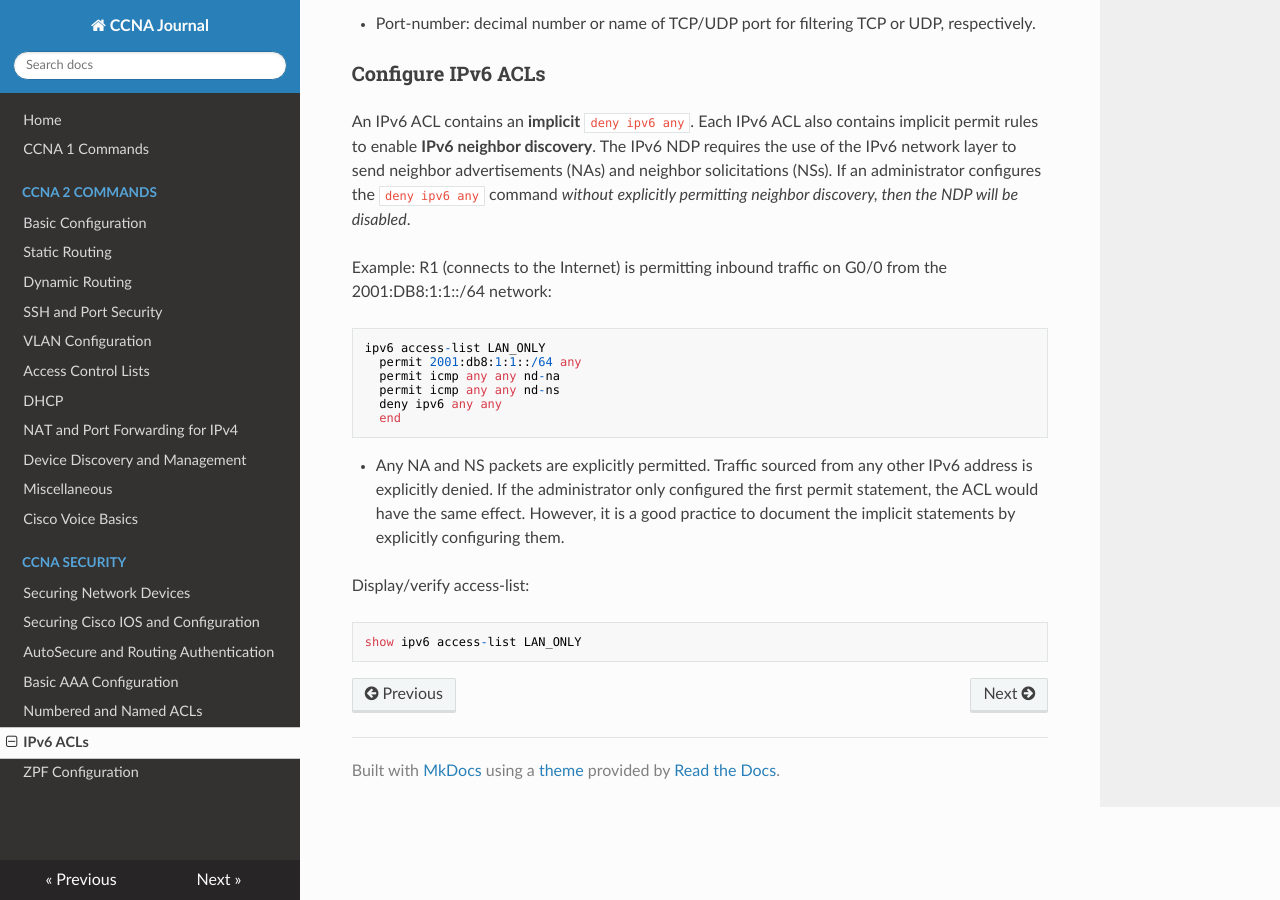
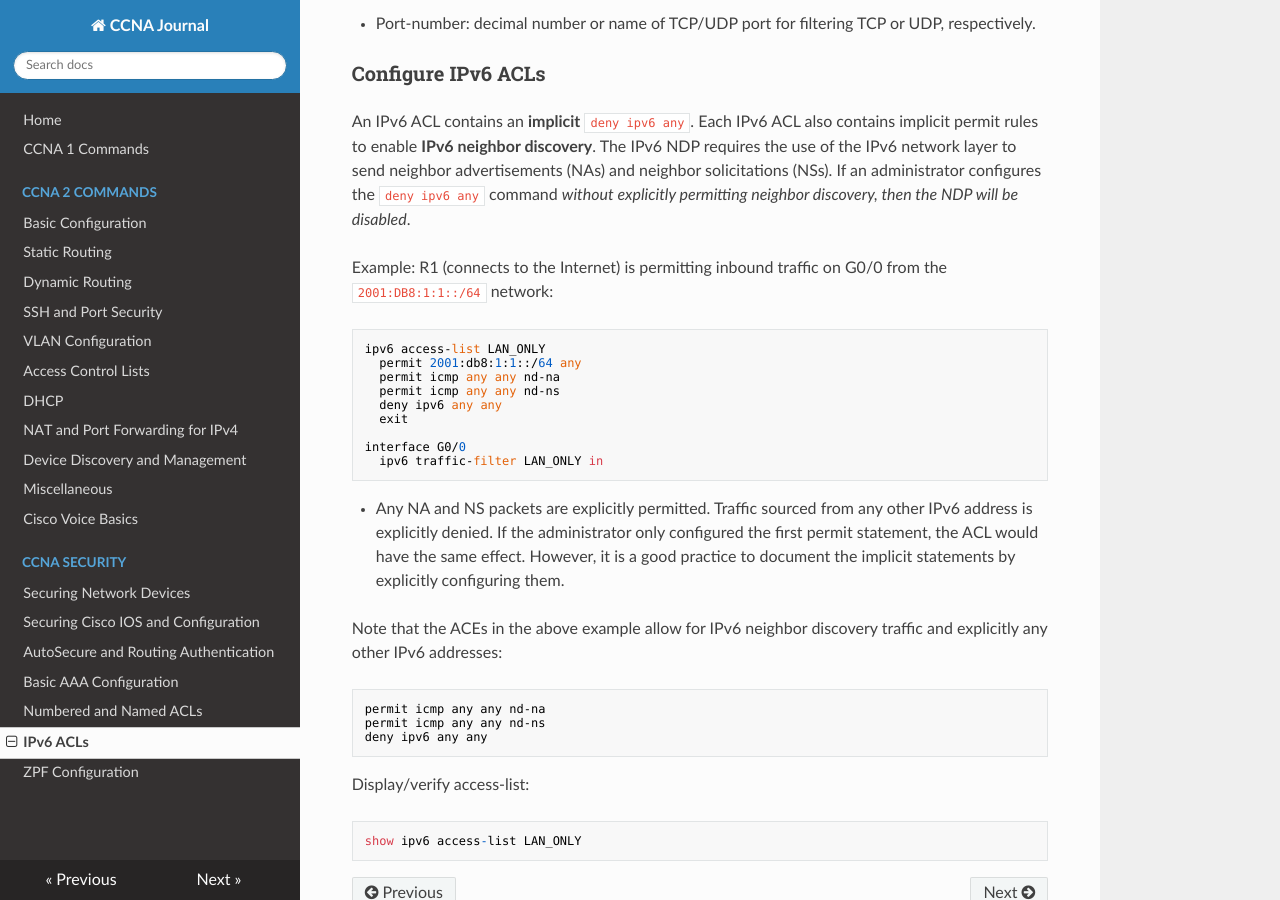
Before and after one commit to dotneko/ccna-ref, an MkDocs documentation site: the page built from docs/CCNAS/S04-2_IPv6_ACLs.md, in a window 1280 px wide and 900 px high, scrolled down 642 px. Built offline with MkDocs 1.6.1, drawn with Linux system fonts in a browser that asks for light colours; nearby versions of some CDN libraries; old or Windows-style settings are respelled for this version of MkDocs.

Commit message:
Minor edit

````diff
--- a/docs/CCNAS/S04-2_IPv6_ACLs.md
+++ b/docs/CCNAS/S04-2_IPv6_ACLs.md
@@ -23,7 +23,7 @@
 
 An IPv6 ACL contains an **implicit** `deny ipv6 any`. Each IPv6 ACL also contains implicit permit rules to enable **IPv6 neighbor discovery**. The IPv6 NDP requires the use of the IPv6 network layer to send neighbor advertisements (NAs) and neighbor solicitations (NSs). If an administrator configures the `deny ipv6 any` command *without explicitly permitting neighbor discovery, then the NDP will be disabled*.
 
-Example: R1 (connects to the Internet) is permitting inbound traffic on G0/0 from the 2001:DB8:1:1::/64 network:
+Example: R1 (connects to the Internet) is permitting inbound traffic on G0/0 from the `2001:DB8:1:1::/64` network:
 
 ```
 ipv6 access-list LAN_ONLY
@@ -31,9 +31,21 @@
   permit icmp any any nd-na
   permit icmp any any nd-ns
   deny ipv6 any any
-  end
+  exit
+
+interface G0/0
+  ipv6 traffic-filter LAN_ONLY in
 ```
+
 - Any NA and NS packets are explicitly permitted. Traffic sourced from any other IPv6 address is explicitly denied. If the administrator only configured the first permit statement, the ACL would have the same effect. However, it is a good practice to document the implicit statements by explicitly configuring them.
+
+Note that the ACEs in the above example allow for IPv6 neighbor discovery traffic and explicitly any other IPv6 addresses:
+
+```
+permit icmp any any nd-na
+permit icmp any any nd-ns
+deny ipv6 any any
+```
 
 Display/verify access-list:
 
````
Also changed, not shown: docs/CCNAS/S03_Basic_AAA_Configuration.md (+1 -1 lines).
